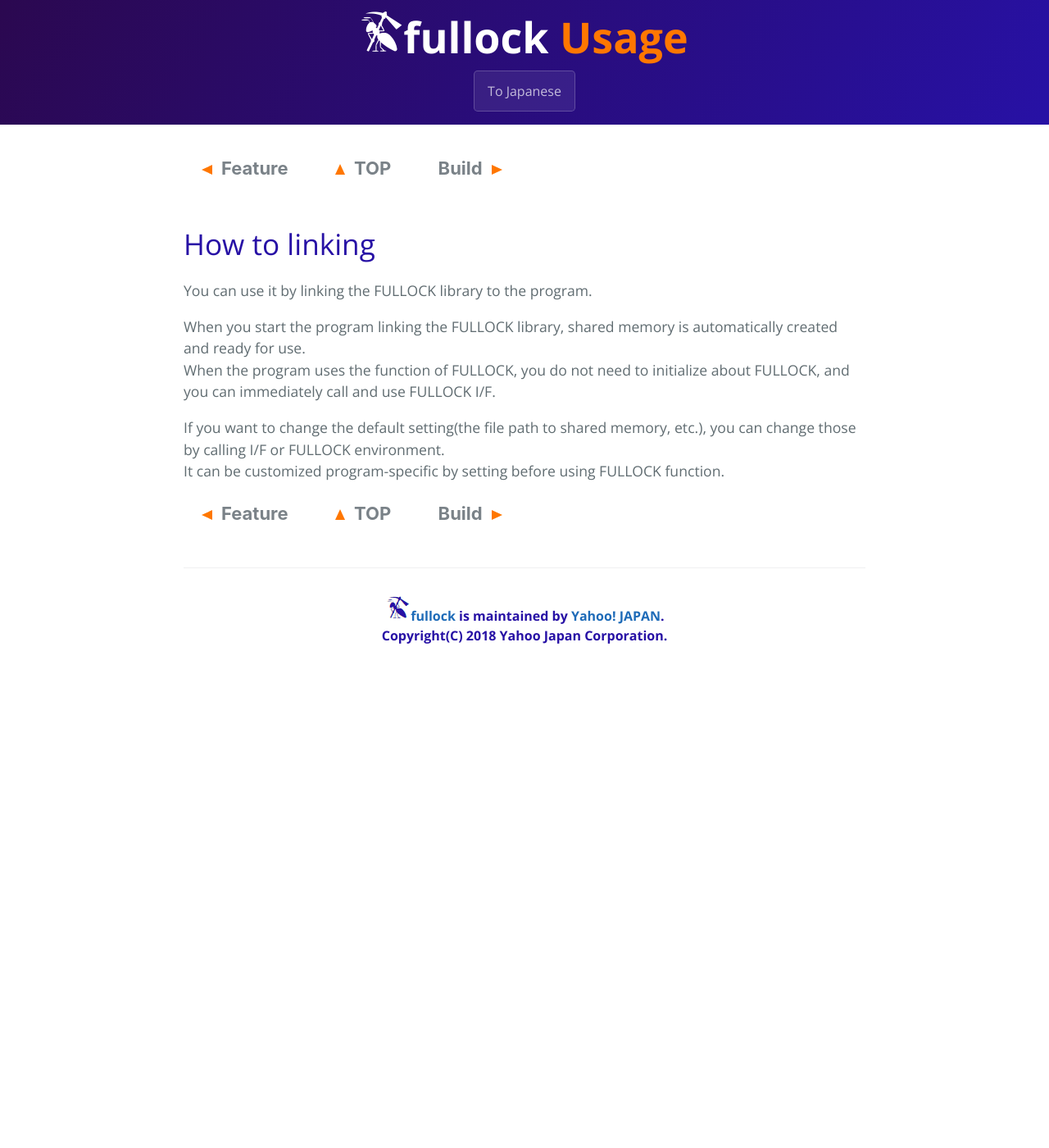
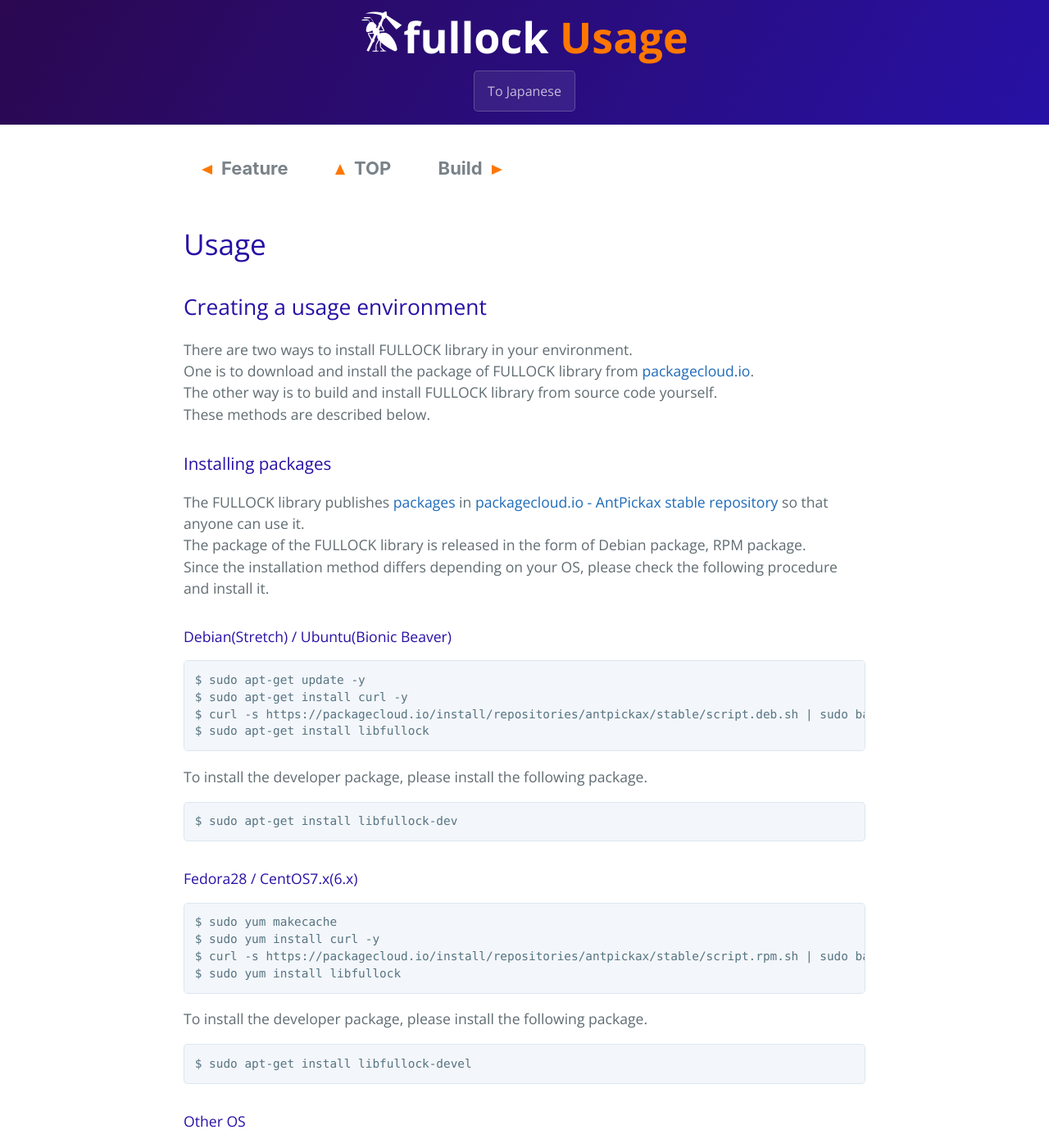
Before and after one commit to yahoojapan/fullock, a Jekyll site: the page built from usage.md, in a window 1280 px wide and 1400 px high. Shown: the whole window at 82% size. Built offline with Jekyll 4.4.1, drawn with Linux system fonts in a browser that asks for light colours; some of the changed text lies outside the part shown.

Commit message:
Updated usage page for using packaging

````diff
--- a/usage.md
+++ b/usage.md
@@ -13,7 +13,51 @@
 next_string: Build
 ---
 
-# How to linking
+# Usage
+
+## Creating a usage environment
+There are two ways to install FULLOCK library in your environment.
+One is to download and install the package of FULLOCK library from [packagecloud.io](https://packagecloud.io/).
+The other way is to build and install FULLOCK library from source code yourself.
+These methods are described below.
+
+### Installing packages
+The FULLOCK library publishes [packages](https://packagecloud.io/app/antpickax/stable/search?q=fullock) in [packagecloud.io - AntPickax stable repository](https://packagecloud.io/app/antpickax/stable) so that anyone can use it.
+The package of the FULLOCK library is released in the form of Debian package, RPM package.
+Since the installation method differs depending on your OS, please check the following procedure and install it.
+
+#### Debian(Stretch) / Ubuntu(Bionic Beaver)
+```
+$ sudo apt-get update -y
+$ sudo apt-get install curl -y
+$ curl -s https://packagecloud.io/install/repositories/antpickax/stable/script.deb.sh | sudo bash
+$ sudo apt-get install libfullock
+```
+To install the developer package, please install the following package.
+```
+$ sudo apt-get install libfullock-dev
+```
+
+#### Fedora28 / CentOS7.x(6.x)
+```
+$ sudo yum makecache
+$ sudo yum install curl -y
+$ curl -s https://packagecloud.io/install/repositories/antpickax/stable/script.rpm.sh | sudo bash
+$ sudo yum install libfullock
+```
+To install the developer package, please install the following package.
+```
+$ sudo apt-get install libfullock-devel
+```
+
+#### Other OS
+If you are not using the above OS, packages are not prepared and can not be installed directly.
+In this case, build from the [source code](https://github.com/yahoojapan/fullock) described below and install it.
+
+### Build and install from source code
+For details on how to build and install FULLOCK library from [source code](https://github.com/yahoojapan/fullock), please see [Build](https://fullock.antpick.ax/build.html).
+
+## How to linking
 You can use it by linking the FULLOCK library to the program.
 
 When you start the program linking the FULLOCK library, shared memory is automatically created and ready for use.
````
Also changed, not shown: usageja.md (+44 -0 lines).
